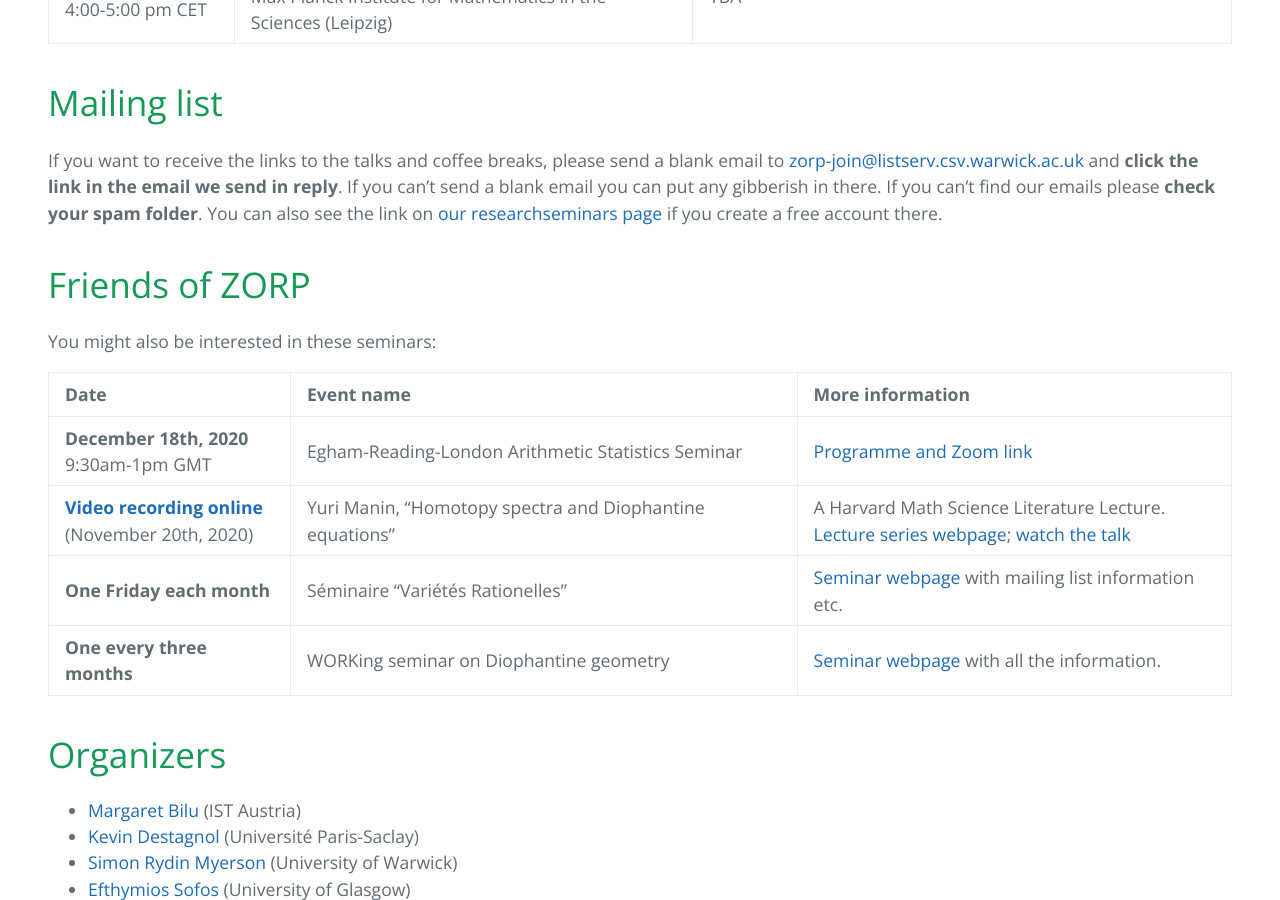
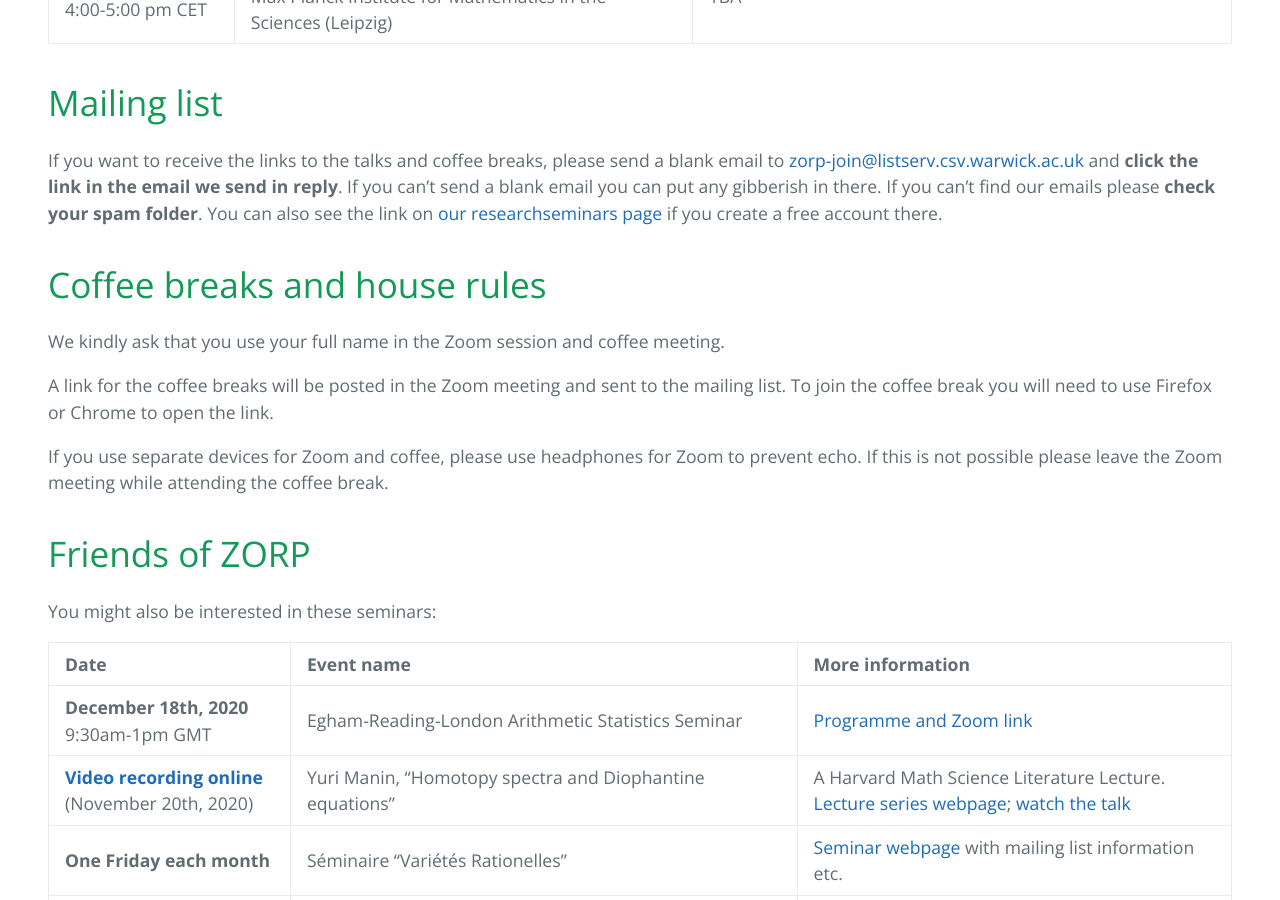
Before and after one commit to zoom-on-rational-points/zoom-on-rational-points.github.io, a Jekyll site: the page built from index.md, in a window 1280 px wide and 900 px high, scrolled down 1433 px. Built offline with Jekyll 4.4.1, drawn with Linux system fonts in a browser that asks for light colours; our own code applies the rules of GitHub Pages for plain Markdown files.

Commit message:
Update index.md

```diff
--- a/index.md
+++ b/index.md
@@ -22,6 +22,14 @@ The seminar meets on one Friday every month with two talks, at **2:30-3:30 pm  P
 
 If you want to receive the links to the talks and coffee breaks, please send a blank email to <a href='mailto:zorp-join@listserv.csv.warwick.ac.uk'>zorp-join@listserv.csv.warwick.ac.uk</a> and <b>click the link in the email we send in reply</b>. If you can't send a blank email you can put any gibberish in there. If you can't find our emails please **check your spam folder**.  You can also see the link on <a href="https://researchseminars.org/seminar/zorp_1729">our researchseminars page</a> if you create a free account there.
 
+# Coffee breaks and house rules
+
+We kindly ask that you use your full name in the Zoom session and coffee meeting.
+
+A link for the coffee breaks will be posted in the Zoom meeting and sent to the mailing list. To join the coffee break you will need to use Firefox or Chrome to open the link.
+
+If you use separate devices for Zoom and coffee, please use headphones for Zoom to prevent echo. If this is not possible please leave the Zoom meeting while attending the coffee break.
+
 # Friends of ZORP
 
 You might also be interested in these seminars:
```
